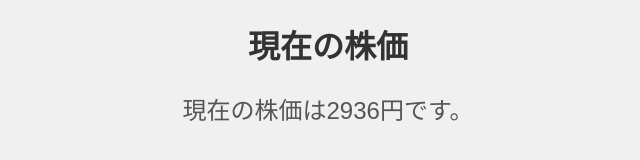
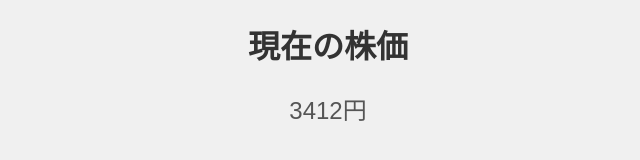
Before and after one commit to yama-github-account/ti-ku, a plain HTML site: page index.html in a window 1280 px wide. Shown: the whole page, without its empty margins (312-952 px from the left). Drawn offline with Linux system fonts and the light colour scheme.

Commit message:
Update index.html

```diff
--- a/index.html
+++ b/index.html
@@ -24,25 +24,6 @@
 </head>
 <body>
   <h1>現在の株価</h1>
-  <p id="nedan">2500円</p>
-  <script>
-    var price = 2500;
-
-    const fetchData = () => {
-      return new Promise((resolve) => {
-        setTimeout(resolve, 100); // 模擬データフェッチ
-      });
-    };
-
-    const fetchDataInInterval = () => {
-      fetchData().then(() => {
-        price += Math.floor(Math.random() * 1000) - 500;
-        document.getElementById("nedan").innerHTML = "現在の株価は" + price + "円です。";
-        setTimeout(fetchDataInInterval, 43200000); // 43200000ミリ秒 = 12時間
-      });
-    };
-
-    fetchDataInInterval();
-  </script>
+  <p id="nedan">3412円</p>
 </body>
 </html>
```
